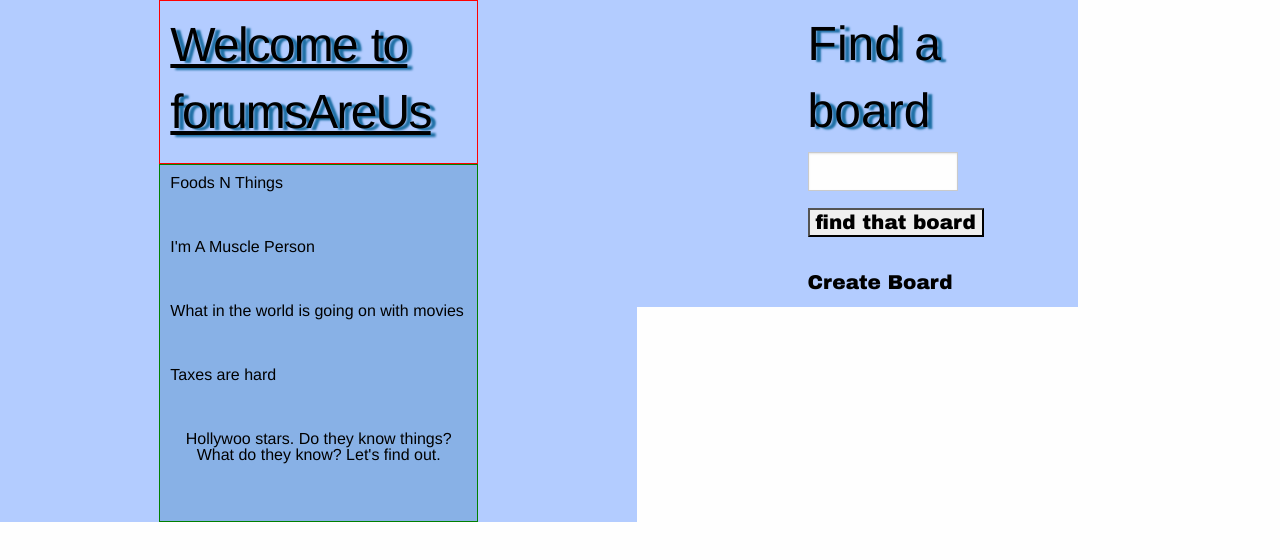
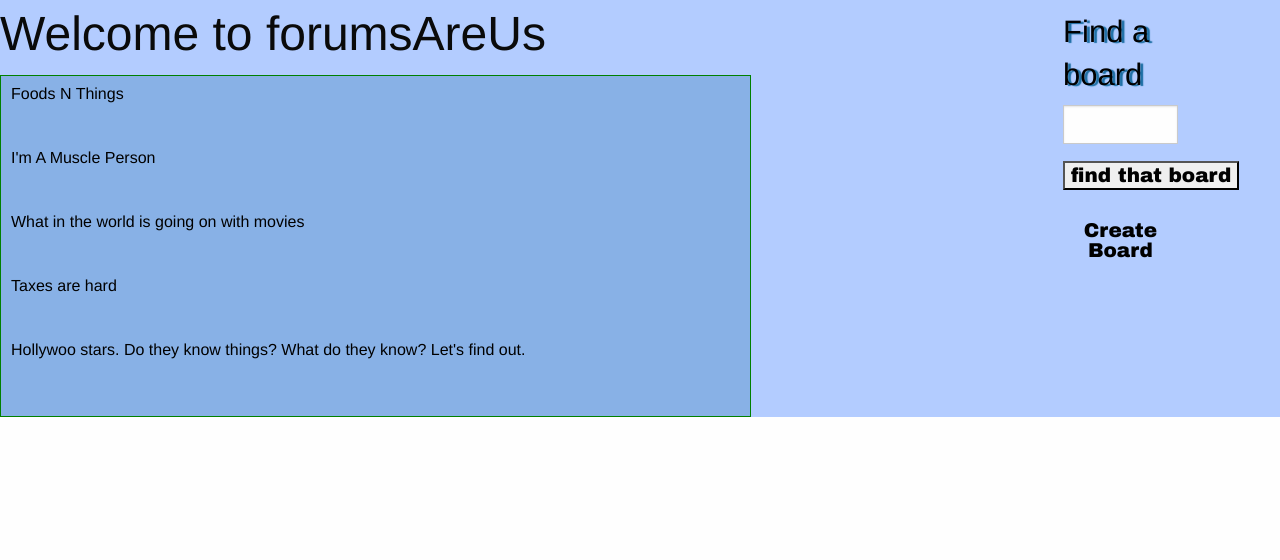
Before and after one commit to candyapplecorn/simple-forum-1, a React (Create React App) app in the folder my-app/: page /#/ in a window 1280 px wide. Shown: the top 560 px of the page. Built offline with nearby package versions, Linux system fonts and the light colour scheme.

Commit message:
Created BoardList and Title components to add to front page

```diff
--- /dev/null
+++ b/my-app/src/components/board-list.tsx
@@ -0,0 +1,22 @@
+import mockData from "../mock-data/mock-board-data";
+import styles from "./home.module.css";
+
+
+function BoardList() {
+  return (
+
+
+        <div>
+          {mockData.map((item, i) => (
+            <tr key={i}>
+              <button className={styles.board}>{item.title}</button>
+              <br />
+              <br />
+            </tr>
+          ))}
+        </div>
+
+  );
+}
+
+export default BoardList;
--- a/my-app/src/components/home.module.css
+++ b/my-app/src/components/home.module.css
@@ -1,16 +1,23 @@
 .homepage {
-display: grid;
+    display: flex;
   grid-template-columns: auto auto auto auto;
+  background-color: rgb(179, 204, 255);
 }
 
 .test {
+flex-grow: 4;
   background-color: rgb(179, 204, 255);
+}
+
+.frontmenu {
+flex-grow: 1;
+padding-left: 10em;
 }
 
 .header {
   align: center;
   margin: auto;
-  width: 50%;
+  width: 100%;
   border: 1px solid red;
   padding: 10px;
   font-family: "Arial Black", Gadget, sans-serif;
@@ -29,7 +36,7 @@ display: grid;
 .tester {
   background-color: rgba(28, 110, 164, 0.28);
   margin: auto;
-  width: 50%;
+  width: 100%;
   border: 1px solid green;
   padding: 10px;
 }
@@ -39,6 +46,3 @@ display: grid;
   justify-content: center;
   align-items: center;
 }
-
-.frontmenu {
-}
--- a/my-app/src/components/home.tsx
+++ b/my-app/src/components/home.tsx
@@ -1,24 +1,17 @@
 import mockData from "../mock-data/mock-board-data";
 import styles from "./home.module.css";
 import SideMenu from "./side-menu";
+import Title from "./title";
+import BoardList from "./board-list";
 
 function Home() {
-  let menu = <SideMenu />;
   return (
     <div className={styles.homepage}>
       <div className={styles.test}>
-        <header className={styles.header}>
-          <h1>Welcome to forumsAreUs</h1>
-        </header>
-        <body className={styles.tester}>
-          {mockData.map((item, i) => (
-            <tr key={i}>
-              <button className={styles.board}>{item.title}</button>
-              <br />
-              <br />
-            </tr>
-          ))}
-        </body>
+        <Title />
+        <div className={styles.tester}>
+         <BoardList />
+        </div>
       </div>
       <div className={styles.frontmenu}>
         <body><SideMenu /></body>
--- a/my-app/src/components/side-menu.tsx
+++ b/my-app/src/components/side-menu.tsx
@@ -11,7 +11,7 @@ function SideMenu() {
     <div className={styles.menustuff}>
       <header className={styles.menuheader}>
         <form>
-          <h1> Find a board </h1>
+          <h3> Find a board </h3>
          {handleSubmit}
           <input
             type="text"
--- a/my-app/src/components/sidemenu.module.css
+++ b/my-app/src/components/sidemenu.module.css
@@ -12,6 +12,6 @@ align: center;
   font-weight: normal;
   font-variant: normal;
   text-transform: none;
-  text-shadow: 5px 2px 2px #1c6ea4;
+  text-shadow: 3px 1px 1px #1c6ea4;
   padding-left: 3em;
 }
--- /dev/null
+++ b/my-app/src/components/title.tsx
@@ -0,0 +1,15 @@
+
+
+function Title() {
+  return (
+      <div>
+        <header>
+          <h1>Welcome to forumsAreUs</h1>
+        </header>
+      </div>
+
+
+  );
+}
+
+export default Title;
```
